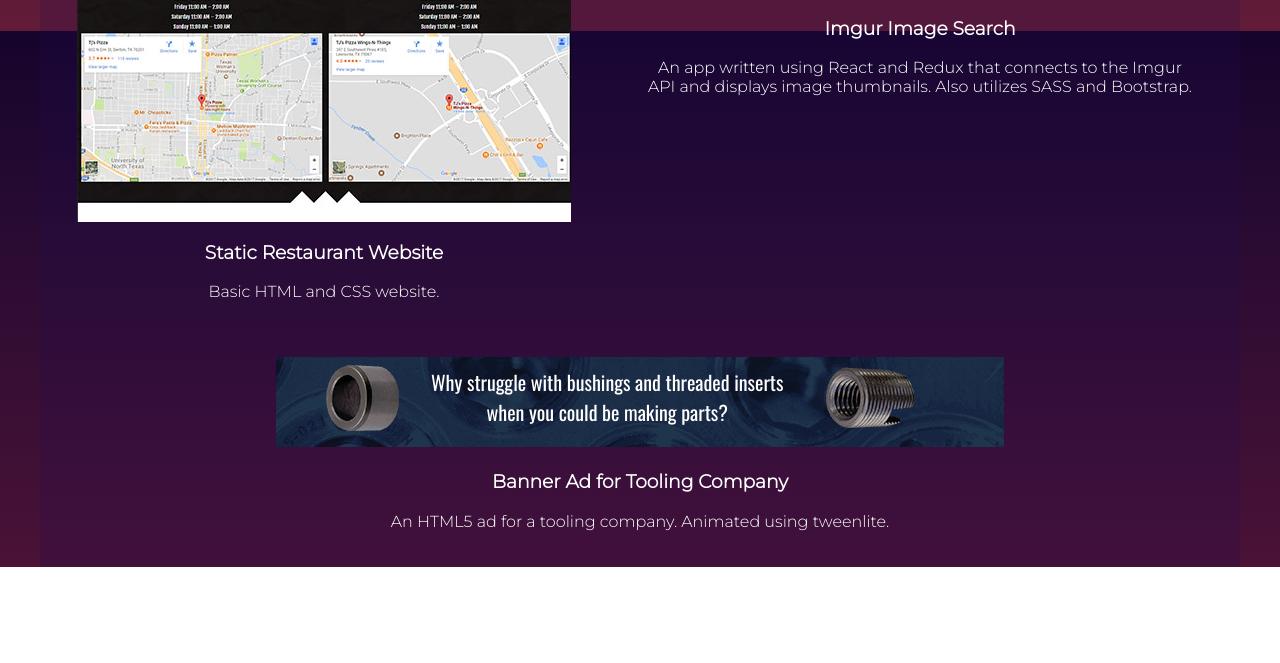
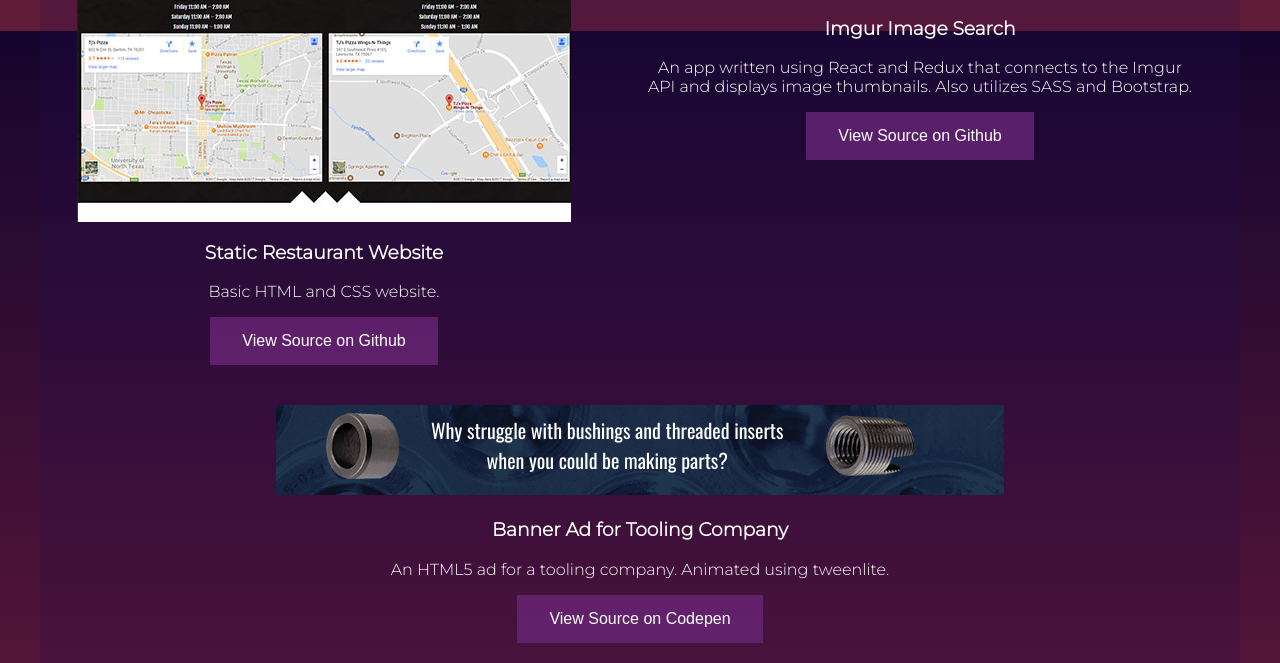
Before and after one commit to blgoral/web-dev-portfolio, a website: page index.html in a window 1280 px wide. Shown: the part 769-1432 px from the top of the page. Before the commit the page ends 1336 px from the top, so only its background shows below. Drawn offline with nearby package versions, Linux system fonts and the light colour scheme.

Commit message:
Add links to external sites

```diff
--- a/index.html
+++ b/index.html
@@ -1,5 +1,6 @@
 <!DOCTYPE html>
 <html lang="en" dir="ltr">
+
 <head>
 
   <link rel="stylesheet" href="./css/style.css">
@@ -7,35 +8,43 @@
   <meta charset="utf-8">
   <title>Blake Goral - Web Developer</title>
 </head>
+
 <body>
   <section class="main-section">
     <h1>Blake Goral</h1>
     <h2>Web Developer</h2>
     <div class="body-container">
       <div class="image-container">
-        <img src="./images/tjs_thumb.jpg" />
+        <a href="https://tjspizza.nfshost.com"><img src="./images/tjs_thumb.jpg" /></a>
         <div class="description">
           <h3>Static Restaurant Website</h3>
           <p>Basic HTML and CSS website.</p>
+          <form action="https://github.com/blgoral/tjs-pizza-website">
+            <input type="submit" value="View Source on Github" />
+          </form>
         </div>
       </div>
       <div class="image-container">
-      <img src="./images/imgur_search_thumb.jpg" />
+        <a href="https://react-imgur.nfshost.com/"><img src="./images/imgur_search_thumb.jpg" /></a>
         <div class="descrption">
           <h3>Imgur Image Search</h3>
           <p>An app written using React and Redux that connects to the Imgur API and displays image thumbnails. Also utilizes SASS and Bootstrap.</p>
+          <form action="https://github.com/blgoral/react-image-app">
+            <input type="submit" value="View Source on Github" />
+          </form>
         </div>
       </div>
-
-    <div class="center-content">
       <div class="image-container">
         <embed src="zb_banner_nolink.html" width="728" height="90" />
         <div class="description">
           <h3>Banner Ad for Tooling Company</h3>
           <p>An HTML5 ad for a tooling company. Animated using tweenlite.</p>
+          <form action="https://codepen.io/blig/pen/oEYYvv">
+            <input type="submit" value="View Source on Codepen" />
+          </form>
         </div>
       </div>
-      </div>
+
     </div>
 
   </section>
@@ -45,4 +54,5 @@
 
 
 </body>
+
 </html>
--- a/sass/style.scss
+++ b/sass/style.scss
@@ -1,6 +1,7 @@
 $neonpink : rgb(242,0,255);
 $neongreen: rgb(174, 255, 0);
 $darkpurple: rgba(32,11,79, 0.2);
+$linkpurple: rgba(106, 37, 119, 0.8);
 
 html {
 
@@ -72,3 +73,16 @@
   width: inherit;
   max-width: 550px;
 }
+
+input {
+    background-color: $linkpurple;
+    color: white;
+    border: none;
+    padding: 15px 32px;
+    text-align: center;
+    text-decoration: none;
+    display: inline-block;
+    font-size: 16px;
+    cursor: pointer;
+
+}
```
Also changed, not shown: css/style.css. Lines whose indentation alone changed are shown as unchanged.
